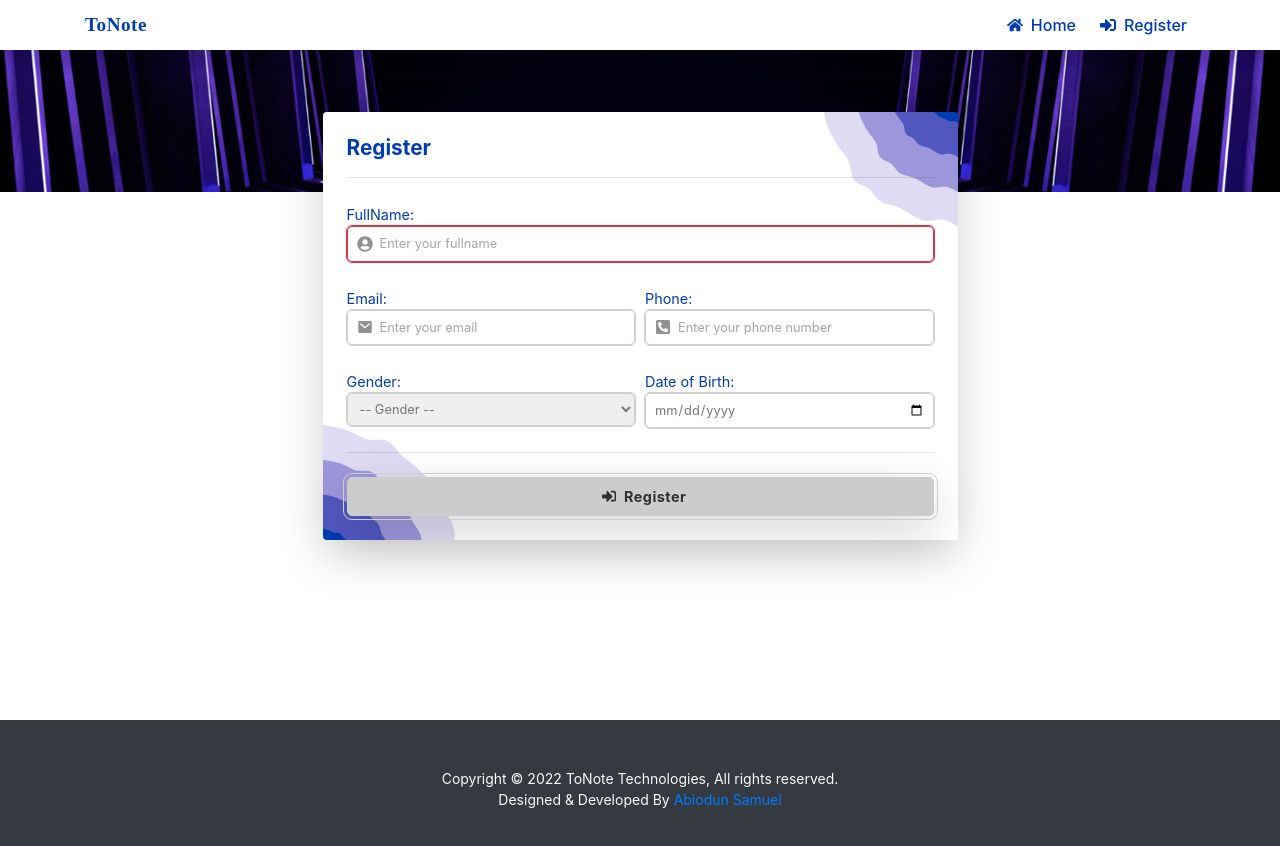
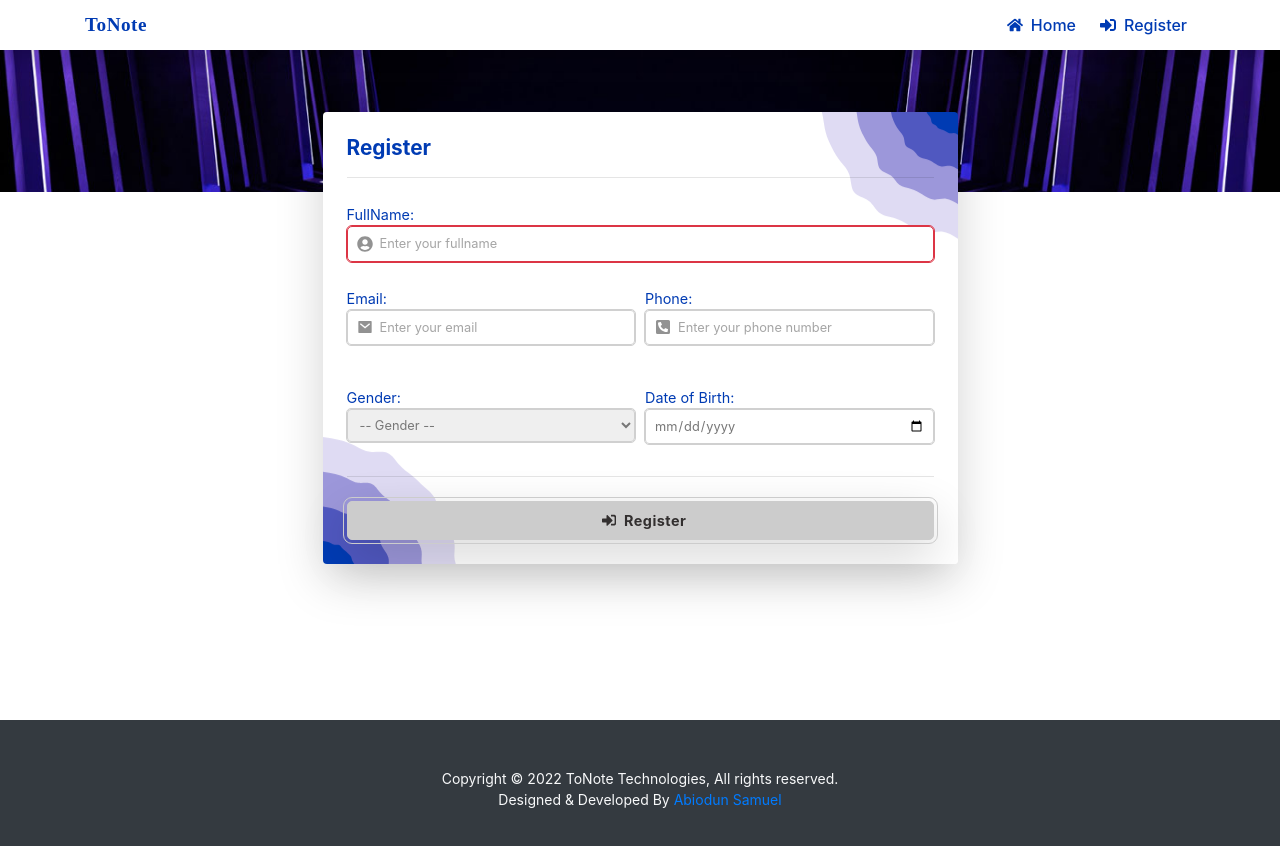
Before and after one commit to Abiodun-Samuel/tonote-project, a React (Create React App) app: page /register in a window 1280 px wide. Shown: the top 846 px of the page. Built offline with nearby package versions, Linux system fonts and the light colour scheme.

Commit message:
redesign

```diff
--- a/src/components/Register/Register.jsx
+++ b/src/components/Register/Register.jsx
@@ -117,7 +117,6 @@ const Register = () => {
   return (
     <>
       <div className="register-top"></div>
-
       <div className="register">
         <div className="container">
           <div className="row d-flex justify-content-center">
@@ -273,9 +272,9 @@ const Register = () => {
                         </div>
                       </div>
 
-                      <div className="form-row my-4">
+                      <div className="form-row">
                         {/* select gender  */}
-                        <div className="col-6">
+                        <div className="col-lg-6 col-md-6 col-sm-6 my-3">
                           <label htmlFor="gender">
                             Gender:
                             <FaCheck
@@ -326,7 +325,7 @@ const Register = () => {
                           </p>
                         </div>
 
-                        <div className="col-6">
+                        <div className="col-lg-6 col-md-6 col-sm-6 my-3">
                           <label htmlFor="date">
                             Date of Birth:
                             <FaCheck className={validDate ? "valid" : "hide"} />
--- a/src/components/Register/register.css
+++ b/src/components/Register/register.css
@@ -51,7 +51,7 @@ input[type="date"]
   border: 0.5px solid #d0d0d0;
    outline: 0.5px solid #d0d0d0;
   width: 100%;
-   border-radius: 5px;
+   border-radius: 4px;
    font-size: 0.8rem;
    color: #777777;
    position: relative;
```
